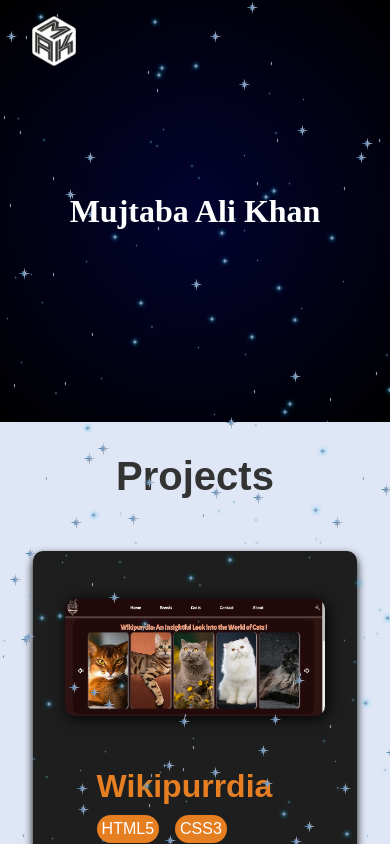
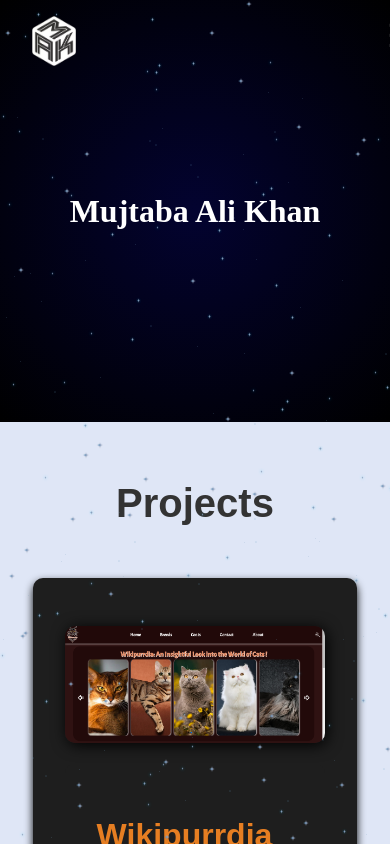
Before and after one commit to Mujtaba-AliKhan/Mujtaba-Ali-Khan-Portfolio, a React (Vite) app: page / in a window 390 px wide. Shown: the top 844 px of the page. Built offline with nearby package versions, Linux system fonts and the light colour scheme; a web font is replaced by a local one.

Commit message:
Update StarBackground.css

```diff
--- a/src/StarBackground/StarBackground.css
+++ b/src/StarBackground/StarBackground.css
@@ -1,24 +1,21 @@
-* {
-  padding: 0;
-  margin: 0;
-}
 body {
-  margin: 0;
-  padding: 0;
   overflow-x: hidden;
   position: relative;
 }
 .sky {
   height: 100vh;
-  width: 100vw;
+  width: 100%;
   background-image: radial-gradient(circle, #030330 0%, rgba(0, 0, 0, 1) 100%);
+  position: relative;
+  overflow: hidden;
 }
 
 .star {
   position: absolute;
-  transition: all 0.5s ease-out;
+  transition: all 0.3s ease-out;
   pointer-events: none;
   user-select: none;
+  z-index: 1;
 }
 
 .size1 {
@@ -63,4 +60,25 @@ body {
     width: 100%;
     background-size: cover;
   }
+
+  .size1 {
+    width: 1px;
+    height: 1px;
+  }
+  .size2 {
+    width: 2px;
+    height: 2px;
+  }
+  .size3 {
+    width: 3px;
+    height: 3px;
+  }
+  .size4 {
+    width: 5px;
+    height: 5px;
+  }
+  .size5 {
+    width: 8px;
+    height: 8px;
+  }
 }
```
